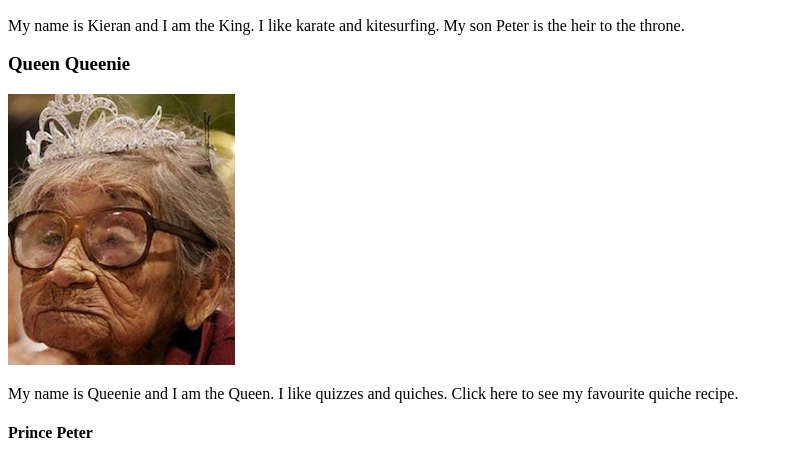
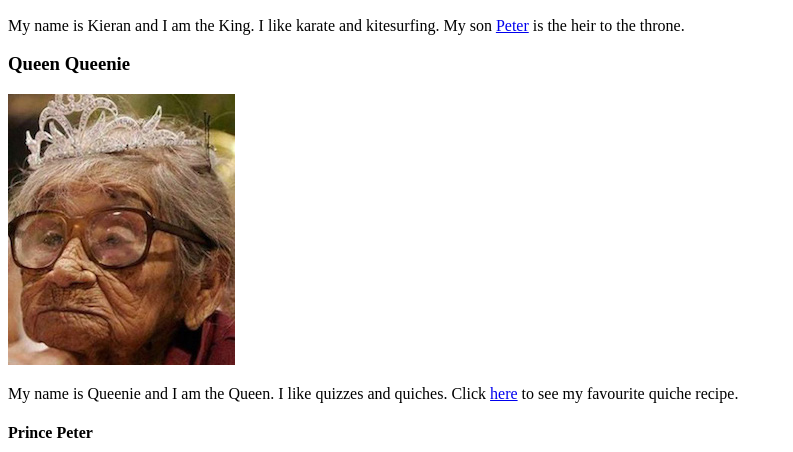
Before and after one commit to clee937/web-fundamentals, a plain HTML site: page index.html in a window 1280 px wide. Shown: the part 500-952 px from the top of the page, without its empty margins (0-793 px from the left). Drawn offline with Linux system fonts and the light colour scheme.

Commit message:
added id and anchor tags for Peter link, and the Queen's quiche recipe

```diff
--- a/index.html
+++ b/index.html
@@ -11,13 +11,13 @@
 
 	<h2>King Kieran</h2>
 	<img src="images/king.jpg" alt="King Kieran">
-	<p>My name is Kieran and I am the King. I like karate and kitesurfing. My son Peter is the heir to the throne.</p>
+	<p>My name is Kieran and I am the King. I like karate and kitesurfing. My son <a href="#peter">Peter</a> is the heir to the throne.</p>
 
 	<h3>Queen Queenie</h3>
 	<img src="images/queen.jpg" alt="Queen Queenie">
-	<p>My name is Queenie and I am the Queen. I like quizzes and quiches. Click here to see my favourite quiche recipe.</p>
+	<p>My name is Queenie and I am the Queen. I like quizzes and quiches. Click <a href="https://www.bbc.co.uk/food/recipes/quichelorraine_71987" target="_blank">here</a> to see my favourite quiche recipe.</p>
 
-	<h4>Prince Peter</h4>
+	<h4 id="peter">Prince Peter</h4>
 	<img src="images/prince-peter.jpg" alt="Prince Peter">
 	<p>My name is Peter the Prince. I like posing and pizza! Follow me on instagram @pengprincepeter.</p>
 
```
